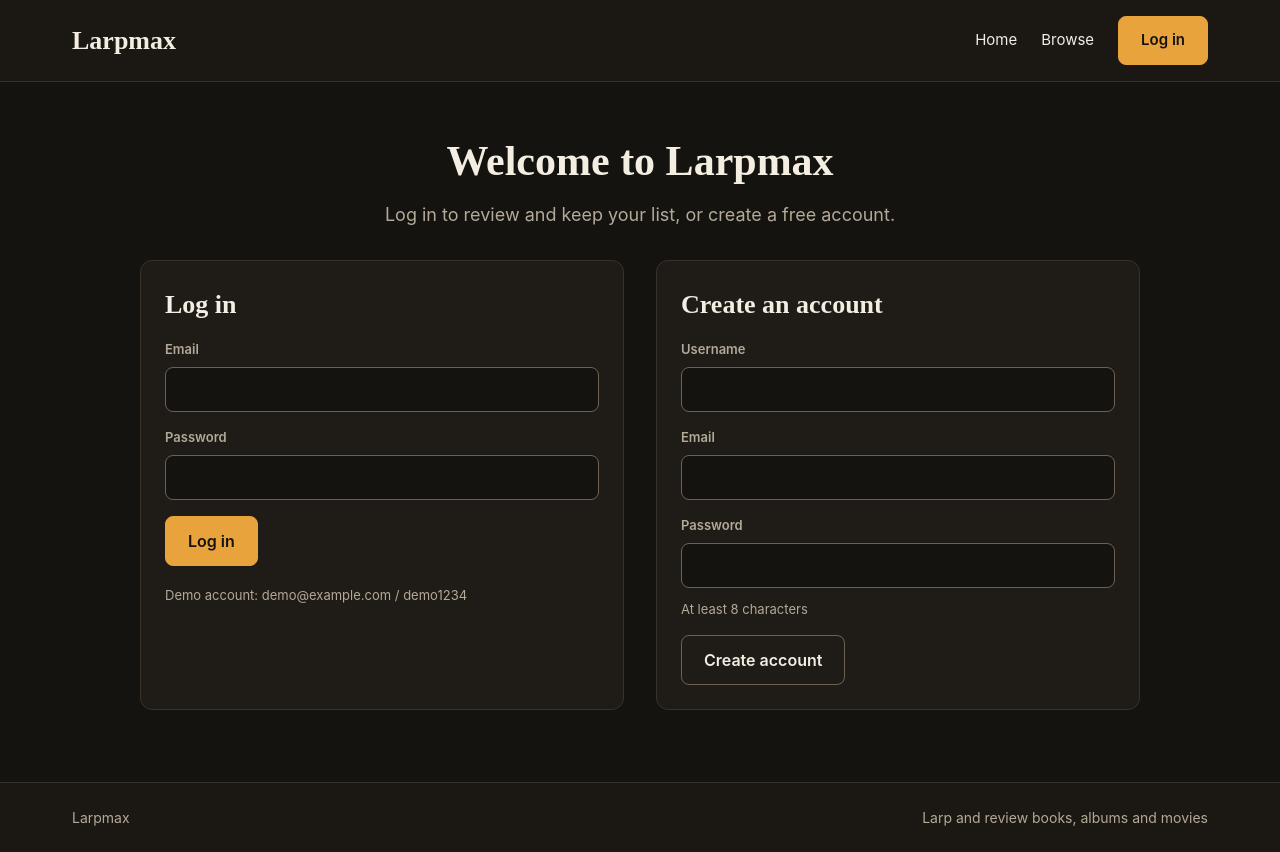
After one commit to jluna956/Exam2, a Node server app: template views/login.ejs in a window 1280 px wide. The commit adds this page. Run offline with Node 20, Linux system fonts and the light colour scheme; the template is opened without the code that fills it: most values are stand-ins (such as "Sample title", 1, 10 or a date in 2020).

Commit message:
Add login and register page with styles

```diff
--- a/public/css/styles.css
+++ b/public/css/styles.css
@@ -113,3 +113,11 @@ input:focus, select:focus, textarea:focus { outline: 2px solid var(--accent); ou
 .item-lower > * { flex: 1 1 400px; min-width: 0; }
 .panel { background: var(--surface); border: 1px solid var(--border); border-radius: 12px; padding: 24px; }
 .panel h2 { font-size: 26px; }
+
+/* Login and register page */
+.center { text-align: center; margin-left: auto; margin-right: auto; }
+.auth-grid { display: flex; flex-wrap: wrap; gap: 32px; max-width: 1000px; margin: 32px auto 0; }
+.auth-grid > form { flex: 1 1 360px; min-width: 0; }
+.form-stack { display: flex; flex-direction: column; gap: 16px; }
+.form-stack .btn { align-self: flex-start; }
+.form-stack h2 { margin: 0; font-size: 26px; }
--- /dev/null
+++ b/views/login.ejs
@@ -0,0 +1,55 @@
+<%- include("partials/header") %>
+
+<h1 class="page-title center">Welcome to Larpmax</h1>
+<p class="lead center">Log in to review and keep your list, or create a free account.</p>
+
+<div class="auth-grid">
+    <!-- log in form: creates a session for an existing User -->
+    <form action="/login" method="POST" class="panel form-stack">
+        <h2>Log in</h2>
+        <% if (locals.loginError) { %>
+            <div class="alert alert-error"><%= loginError %></div>
+        <% } %>
+
+        <div class="field">
+            <label for="login-email" class="label">Email</label>
+            <input id="login-email" name="email" type="email" autocomplete="email" required
+                   value="<%= (locals.values && values.loginEmail) || '' %>">
+        </div>
+        <div class="field">
+            <label for="login-password" class="label">Password</label>
+            <input id="login-password" name="password" type="password" autocomplete="current-password" required>
+        </div>
+
+        <button type="submit" class="btn">Log in</button>
+        <p class="muted small">Demo account: demo@example.com / demo1234</p>
+    </form>
+
+    <!-- register form: creates a new User object -->
+    <form action="/register" method="POST" class="panel form-stack">
+        <h2>Create an account</h2>
+        <% if (locals.registerError) { %>
+            <div class="alert alert-error"><%= registerError %></div>
+        <% } %>
+
+        <div class="field">
+            <label for="reg-username" class="label">Username</label>
+            <input id="reg-username" name="username" type="text" autocomplete="username" required
+                   value="<%= (locals.values && values.username) || '' %>">
+        </div>
+        <div class="field">
+            <label for="reg-email" class="label">Email</label>
+            <input id="reg-email" name="email" type="email" autocomplete="email" required
+                   value="<%= (locals.values && values.email) || '' %>">
+        </div>
+        <div class="field">
+            <label for="reg-password" class="label">Password</label>
+            <input id="reg-password" name="password" type="password" autocomplete="new-password" required minlength="8" aria-describedby="pw-hint">
+            <span id="pw-hint" class="muted small">At least 8 characters</span>
+        </div>
+
+        <button type="submit" class="btn btn-outline">Create account</button>
+    </form>
+</div>
+
+<%- include("partials/footer") %>
```
